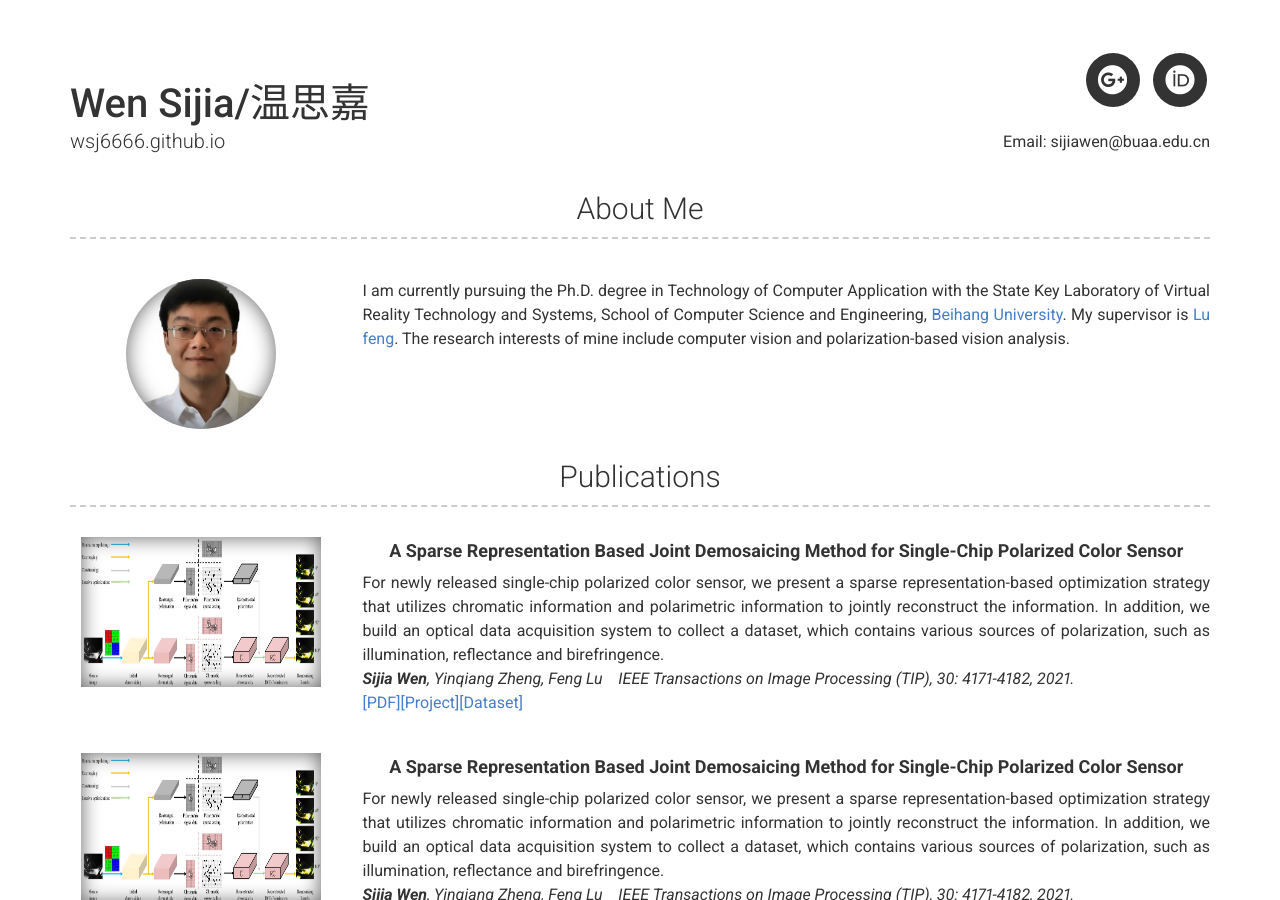
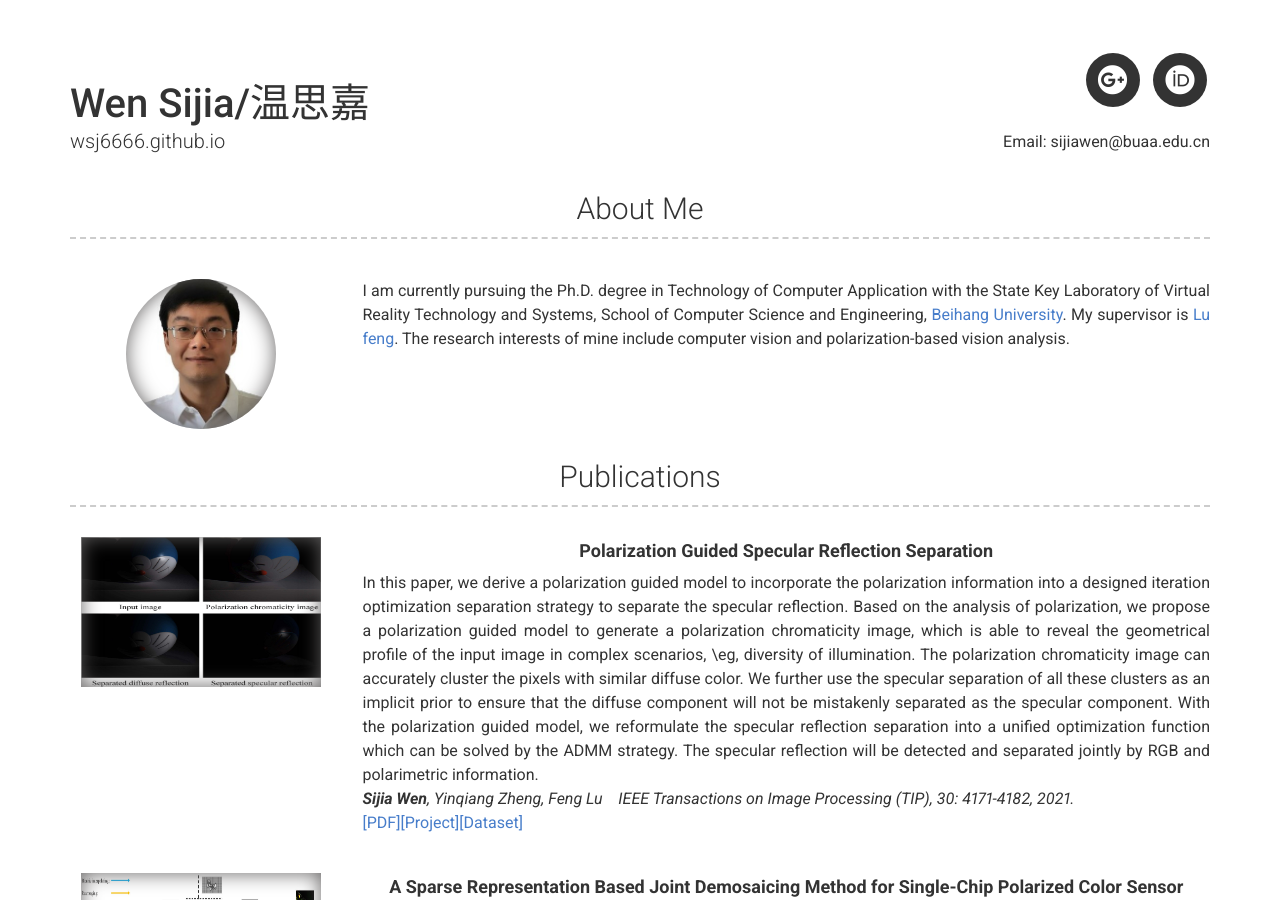
Before and after one commit to wsj6666/wsj6666.github.io, a Jekyll site: the page built from index.md, in a window 1280 px wide and 900 px high. Built offline with Jekyll 4.4.1, drawn with Linux system fonts in a browser that asks for light colours; nearby versions of some CDN libraries.

Commit message:
Update _config.yml

```diff
--- a/_config.yml
+++ b/_config.yml
@@ -28,11 +28,11 @@ content:
     layout: list # Type of content section (list/text)
     content:
       - layout: left
-        list_image: images/JD.jpg
+        list_image: images/HR.jpg
         quote: >
-            A Sparse Representation Based Joint Demosaicing Method for Single-Chip Polarized Color Sensor
+            Polarization Guided Specular Reflection Separation
         description: | # this will include new lines to allow paragraphs
-            For newly released single-chip polarized color sensor, we present a sparse representation-based optimization strategy that utilizes chromatic information and polarimetric information to jointly reconstruct the information. In addition, we build an optical data acquisition system to collect a dataset, which contains various sources of polarization, such as illumination, reflectance and birefringence. <br>
+            In this paper, we derive a polarization guided model to incorporate the polarization information into a designed iteration optimization separation strategy to separate the specular reflection. Based on the analysis of polarization, we propose a polarization guided model to generate a polarization chromaticity image, which is able to reveal the geometrical profile of the input image in complex scenarios, \eg, diversity of illumination. The polarization chromaticity image can accurately cluster the pixels with similar diffuse color. We further use the specular separation of all these clusters as an implicit prior to ensure that the diffuse component will not be mistakenly separated as the specular component. With the polarization guided model, we reformulate the specular reflection separation into a unified optimization function which can be solved by the ADMM strategy. The specular reflection will be detected and separated jointly by RGB and polarimetric information. <br>
             <i>**Sijia Wen**, Yinqiang Zheng, Feng Lu &nbsp;&nbsp;&nbsp;IEEE Transactions on Image Processing (TIP), 30: 4171-4182, 2021.</i><br>
             [[PDF]](https://ieeexplore.ieee.org/abstract/document/9397396/)[[Project]](https://github.com/wsj890411/JCPD_Model)[[Dataset]](https://www.dropbox.com/s/q377c1iktxwe22a/TIP_raw_dataset.zip?dl=0)
       - layout: left
```
